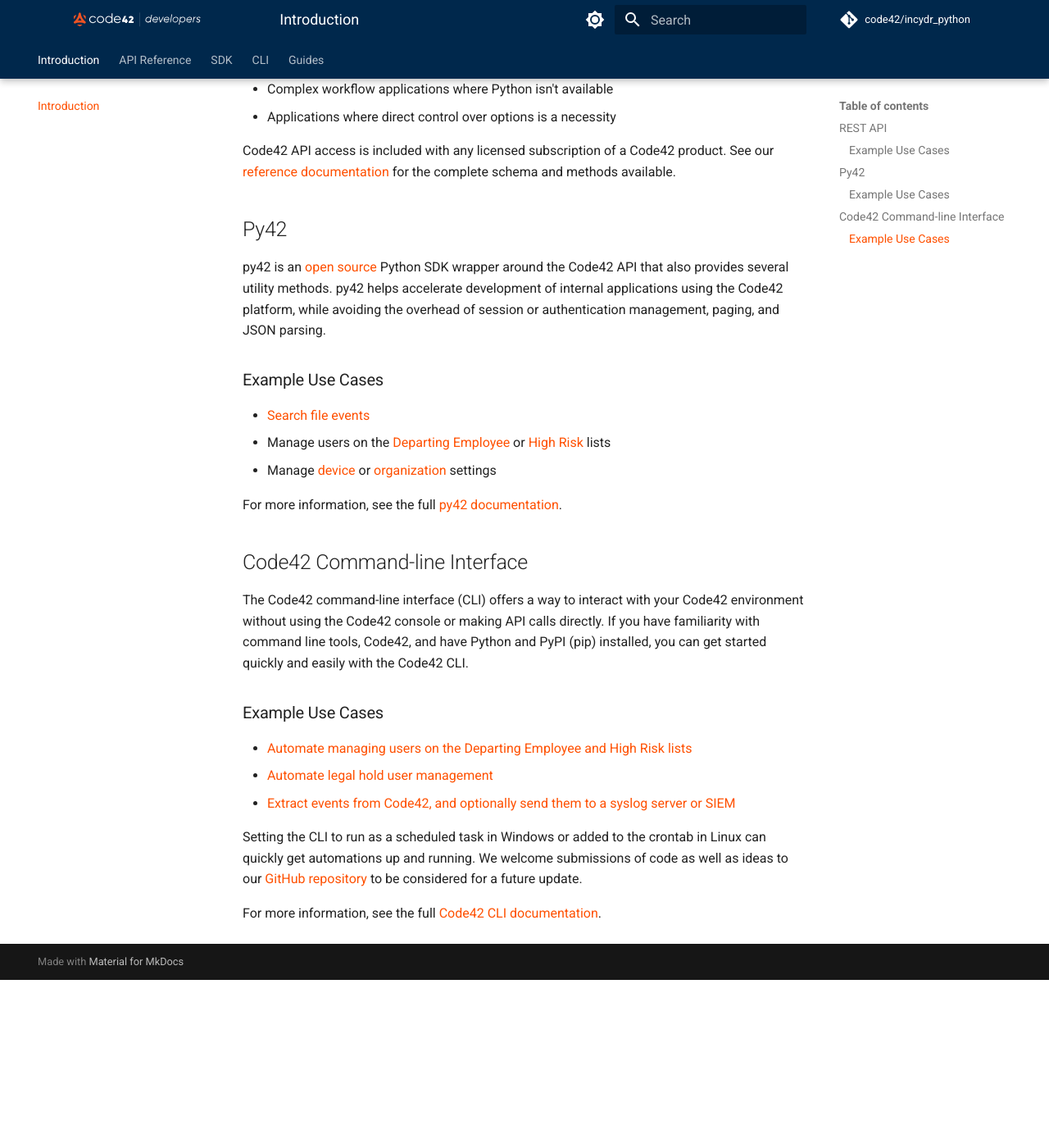
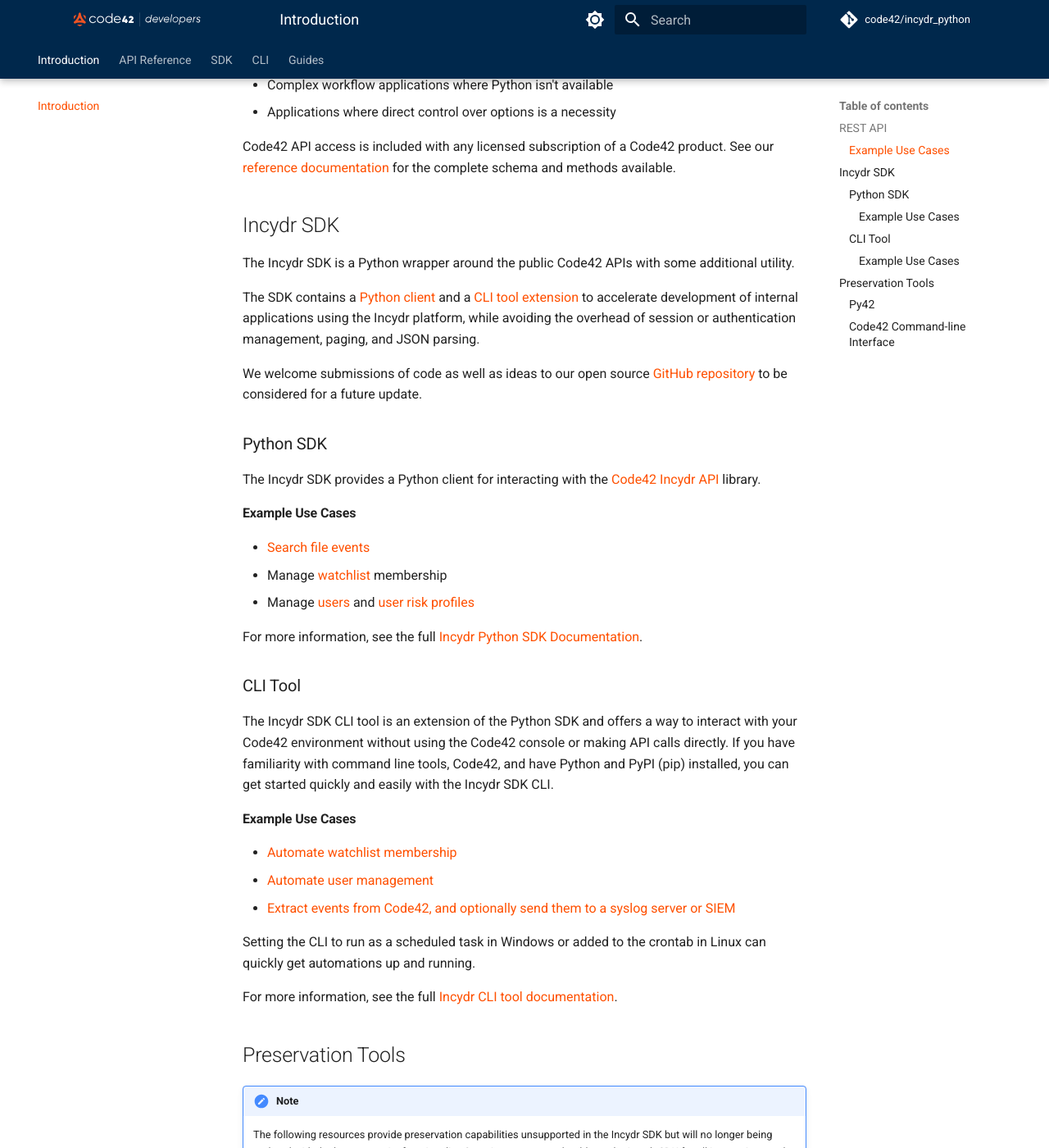
Before and after one commit to code42/incydr_python, an MkDocs documentation site: the page built from docs/index.md, in a window 1280 px wide and 1400 px high, scrolled down 882 px. Shown: the whole window at 82% size. Built offline with MkDocs 1.6.1 and Material for MkDocs 9.7.7, drawn with Linux system fonts in a browser that asks for light colours; comment, search, counter and statistics services are not loaded; before the commit the page ends 2077 px from its top, so only the background shows below that; some of the changed text lies outside the part shown.

Commit message:
prep dev portal docs

```diff
--- /dev/null
+++ b/docs/api/index.html
@@ -0,0 +1,5 @@
+<!DOCTYPE html>
+<html>
+<iframe src="https://code42.github.io/developer.code42.com/api/" style="position:fixed; top:0; left:0; bottom:0; right:0; width:100%; height:100%; border:none; margin:0; padding:0; overflow:hidden; z-index:999999;">
+</iframe>
+</html>
--- a/docs/index.md
+++ b/docs/index.md
@@ -2,14 +2,13 @@
 
 Welcome to the Code42 Developer Portal! Here you will find resources to assist you in leveraging the Code42 platform for automation and scripting. Code42 offers a powerful set of tools you can use for everything from performing automated actions to integrating with your company's security applications.
 
-We offer several different approaches to integrate into Code42 so you can choose the right level of control mixed with your desired simplicity to integrate into our product. Choose the right level of control mixed with your complexity needs.
+We offer several different approaches to integrate into Code42 so you can choose the right level of control mixed with your desired simplicity to integrate into our product.
 
 | Tool  | Interface | Primary use | Flexibility | Development Time |
 | ----- | --------- | ----------- | ------------| ---------------- |
 | [Code42 REST API](#rest-api) | language/http client of your choice | Fully customized solution | Most | Moderate |
-| [Py42](#py42) | Python library | Custom scripting | Moderate | Moderate
-| [Code42 CLI](#code42-command-line-interface) | Command Line | Prebuilt, out-of-the-box scripts | Least | Least
-
+| [Incydr SDK - Python](sdk/index.md) | Python library | Custom scripting | Moderate | Moderate
+| [Incydr SDK - CLI](cli/index.md) | Command Line | Prebuilt, out-of-the-box scripts | Least | Least
 
 
 ## REST API
@@ -24,29 +23,55 @@
 
 Code42 API access is included with any licensed subscription of a Code42 product. See our [reference documentation](/api/) for the complete schema and methods available.
 
-## Py42
+## Incydr SDK
 
-py42 is an [open source](https://github.com/code42/py42) Python SDK wrapper around the Code42 API that also provides several utility methods. py42 helps accelerate development of internal applications using the Code42 platform, while avoiding the overhead of session or authentication management, paging, and JSON parsing.
+The Incydr SDK is a Python wrapper around the public Code42 APIs with some additional utility.
 
-### Example Use Cases
+The SDK contains a [Python client](#python-sdk) and a [CLI tool extension](#cli-tool) to accelerate development of internal applications using the Incydr platform,
+while avoiding the overhead of session or authentication management, paging, and JSON parsing.
 
-* [Search file events](https://py42docs.code42.com/en/stable/userguides/searches.html)
-* Manage users on the [Departing Employee](https://py42docs.code42.com/en/stable/userguides/departingemployee.html) or [High Risk](https://py42docs.code42.com/en/stable/userguides/highriskemployee.html) lists
-* Manage [device](https://py42docs.code42.com/en/stable/userguides/devicesettings.html) or [organization](https://py42docs.code42.com/en/stable/userguides/orgsettings.html) settings
+We welcome submissions of code as well as ideas to our open source [GitHub repository](https://github.com/code42/incydr_python) to be considered for a future update.
+
+### Python SDK
+
+The Incydr SDK provides a Python client for interacting with the [Code42 Incydr API](https://developer.code42.com/api) library.
+
+#### Example Use Cases
+
+* [Search file events](sdk/clients/file_event_queries.md)
+* Manage [watchlist](sdk/clients/watchlists.md) membership
+* Manage [users](sdk/clients/users.md) and [user risk profiles](sdk/clients/user_risk_profiles.md)
+
+For more information, see the full [Incydr Python SDK Documentation](sdk/index.md).
+
+### CLI Tool
+
+The Incydr SDK CLI tool is an extension of the Python SDK and offers a way to interact with your Code42 environment without using the Code42 console or making API calls directly.
+If you have familiarity with command line tools, Code42, and have Python and PyPI (pip) installed, you can get started quickly and easily with the Incydr SDK CLI.
+
+#### Example Use Cases
+
+* [Automate watchlist membership](cli/cmds/watchlists.md)
+* [Automate user management](cli/cmds/users.md)
+* [Extract events from Code42, and optionally send them to a syslog server or SIEM](cli/syslogging.md)
+
+Setting the CLI to run as a scheduled task in Windows or added to the crontab in Linux can quickly get automations up and running.
+
+For more information, see the full [Incydr CLI tool documentation](cli/index.md).
+
+## Preservation Tools
+
+!!! note
+    The following resources provide preservation capabilities unsupported in the Incydr SDK but will no longer being updated with the latest security functionality.  Security customers should use the Incydr SDK for all integration needs.
+
+### Py42
+
+Py42 is an [open source](https://github.com/code42/py42) Python SDK wrapper around the Code42 API that also provides several utility methods.
 
 For more information, see the full [py42 documentation](https://py42docs.code42.com).
 
+### Code42 Command-line Interface
 
-## Code42 Command-line Interface
-
-The Code42 command-line interface (CLI) offers a way to interact with your Code42 environment without using the Code42 console or making API calls directly. If you have familiarity with command line tools, Code42, and have Python and PyPI (pip) installed, you can get started quickly and easily with the Code42 CLI.
-
-### Example Use Cases
-
-* [Automate managing users on the Departing Employee and High Risk lists](https://clidocs.code42.com/en/latest/userguides/detectionlists.html)
-* [Automate legal hold user management](https://clidocs.code42.com/en/latest/userguides/legalhold.html)
-* [Extract events from Code42, and optionally send them to a syslog server or SIEM](https://clidocs.code42.com/en/latest/userguides/siemexample.html)
-
-Setting the CLI to run as a scheduled task in Windows or added to the crontab in Linux can quickly get automations up and running. We welcome submissions of code as well as ideas to our [GitHub repository](https://github.com/code42/code42cli) to be considered for a future update.
+The Code42 command-line interface (CLI) offers a way to interact with your Code42 environment without using the Code42 console or making API calls directly.
 
 For more information, see the full [Code42 CLI documentation](https://clidocs.code42.com).
--- a/mkdocs.yml
+++ b/mkdocs.yml
@@ -31,28 +31,29 @@
 
 nav:
   - Introduction: 'index.md'
-  - API Reference: 'api-reference.md'
+  - API Reference: 'api/index.html'
   - SDK:
     - Introduction: 'sdk/index.md'
     - Client: 'sdk/client.md'
     - Settings:
         - Configuration: 'sdk/settings.md'
         - Logging: 'sdk/logging.md'
-    - Alerts: 'sdk/clients/alerts.md'
-    - Alert Rules: 'sdk/clients/alert_rules.md'
-    - Alert Querying: 'sdk/clients/alert_queries.md'
-    - Audit Log: 'sdk/clients/audit_log.md'
-    - Cases: 'sdk/clients/cases.md'
-    - Customer: 'sdk/clients/customer.md'
-    - Departments: 'sdk/clients/departments.md'
-    - Devices: 'sdk/clients/devices.md'
-    - Directory Groups: 'sdk/clients/directory_groups.md'
-    - File Events: 'sdk/clients/file_events.md'
-    - File Event Querying: 'sdk/clients/file_event_queries.md'
-    - Trusted Activites: 'sdk/clients/trusted_activities.md'
-    - Users: 'sdk/clients/users.md'
-    - User Risk Profiles: 'sdk/clients/user_risk_profiles.md'
-    - Watchlists: 'sdk/clients/watchlists.md'
+    - Reference:
+      - Alerts: 'sdk/clients/alerts.md'
+      - Alert Rules: 'sdk/clients/alert_rules.md'
+      - Alert Querying: 'sdk/clients/alert_queries.md'
+      - Audit Log: 'sdk/clients/audit_log.md'
+      - Cases: 'sdk/clients/cases.md'
+      - Customer: 'sdk/clients/customer.md'
+      - Departments: 'sdk/clients/departments.md'
+      - Devices: 'sdk/clients/devices.md'
+      - Directory Groups: 'sdk/clients/directory_groups.md'
+      - File Events: 'sdk/clients/file_events.md'
+      - File Event Querying: 'sdk/clients/file_event_queries.md'
+      - Trusted Activites: 'sdk/clients/trusted_activities.md'
+      - Users: 'sdk/clients/users.md'
+      - User Risk Profiles: 'sdk/clients/user_risk_profiles.md'
+      - Watchlists: 'sdk/clients/watchlists.md'
     - Enums: 'sdk/enums.md'
     - Models: 'sdk/models.md'
   - CLI:
@@ -61,18 +62,19 @@
       - Bulk Commands: 'cli/bulk.md'
       - Logging: 'cli/logging.md'
       - Migration: 'cli/migration.md'
+      - Syslogging: 'cli/syslogging.md'
       - Commands:
-        - Alerts: 'cli/alerts.md'
-        - Alert Rules: 'cli/alert_rules.md'
-        - Audit Log: 'cli/audit_log.md'
-        - Cases: 'cli/cases.md'
-        - Departments: 'cli/departments.md'
-        - Devices: 'cli/devices.md'
-        - Directory Groups: 'cli/directory_groups.md'
-        - File Events: 'cli/file_events.md'
-        - Users & Risk Profiles: 'cli/users.md'
-        - Trusted Activites: 'cli/trusted_activities.md'
-        - Watchlists: 'cli/watchlists.md'
+        - Alerts: 'cli/cmds/alerts.md'
+        - Alert Rules: 'cli/cmds/alert_rules.md'
+        - Audit Log: 'cli/cmds/audit_log.md'
+        - Cases: 'cli/cmds/cases.md'
+        - Departments: 'cli/cmds/departments.md'
+        - Devices: 'cli/cmds/devices.md'
+        - Directory Groups: 'cli/cmds/directory_groups.md'
+        - File Events: 'cli/cmds/file_events.md'
+        - Users & Risk Profiles: 'cli/cmds/users.md'
+        - Trusted Activites: 'cli/cmds/trusted_activities.md'
+        - Watchlists: 'cli/cmds/watchlists.md'
   - Guides:
     - Microsoft Sentinel:
       - Data Collector API: 'guides/azure-sentinel-data-collector.md'
```
Also changed, not shown: docs/api-reference.md (deleted, +0 -7 lines), docs/cli/index.md (+11 -11 lines), docs/cli/migration.md (+1 -1 lines), docs/cli/cmds/alert_rules.md (renamed from docs/cli/alert_rules.md), docs/cli/cmds/alerts.md (renamed from docs/cli/alerts.md), docs/cli/cmds/audit_log.md (renamed from docs/cli/audit_log.md), docs/cli/cmds/cases.md (renamed from docs/cli/cases.md), docs/cli/cmds/departments.md (renamed from docs/cli/departments.md), docs/cli/cmds/devices.md (renamed from docs/cli/devices.md), docs/cli/cmds/directory_groups.md (renamed from docs/cli/directory_groups.md), docs/cli/cmds/file_events.md (renamed from docs/cli/file_events.md), docs/cli/cmds/trusted_activities.md (renamed from docs/cli/trusted_activities.md), docs/cli/cmds/users.md (renamed from docs/cli/users.md), docs/cli/cmds/watchlists.md (renamed from docs/cli/watchlists.md), 1 other file.
